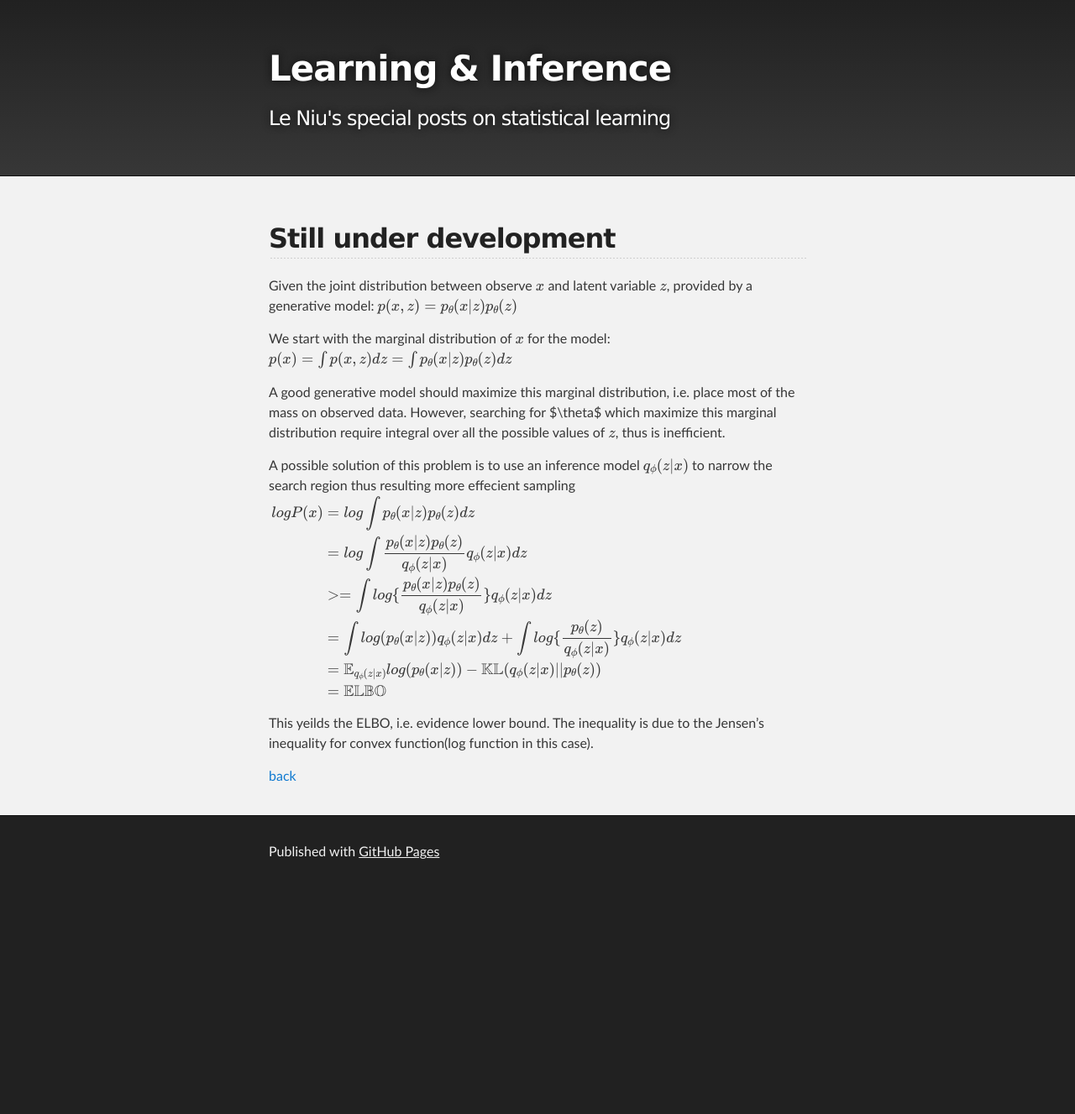
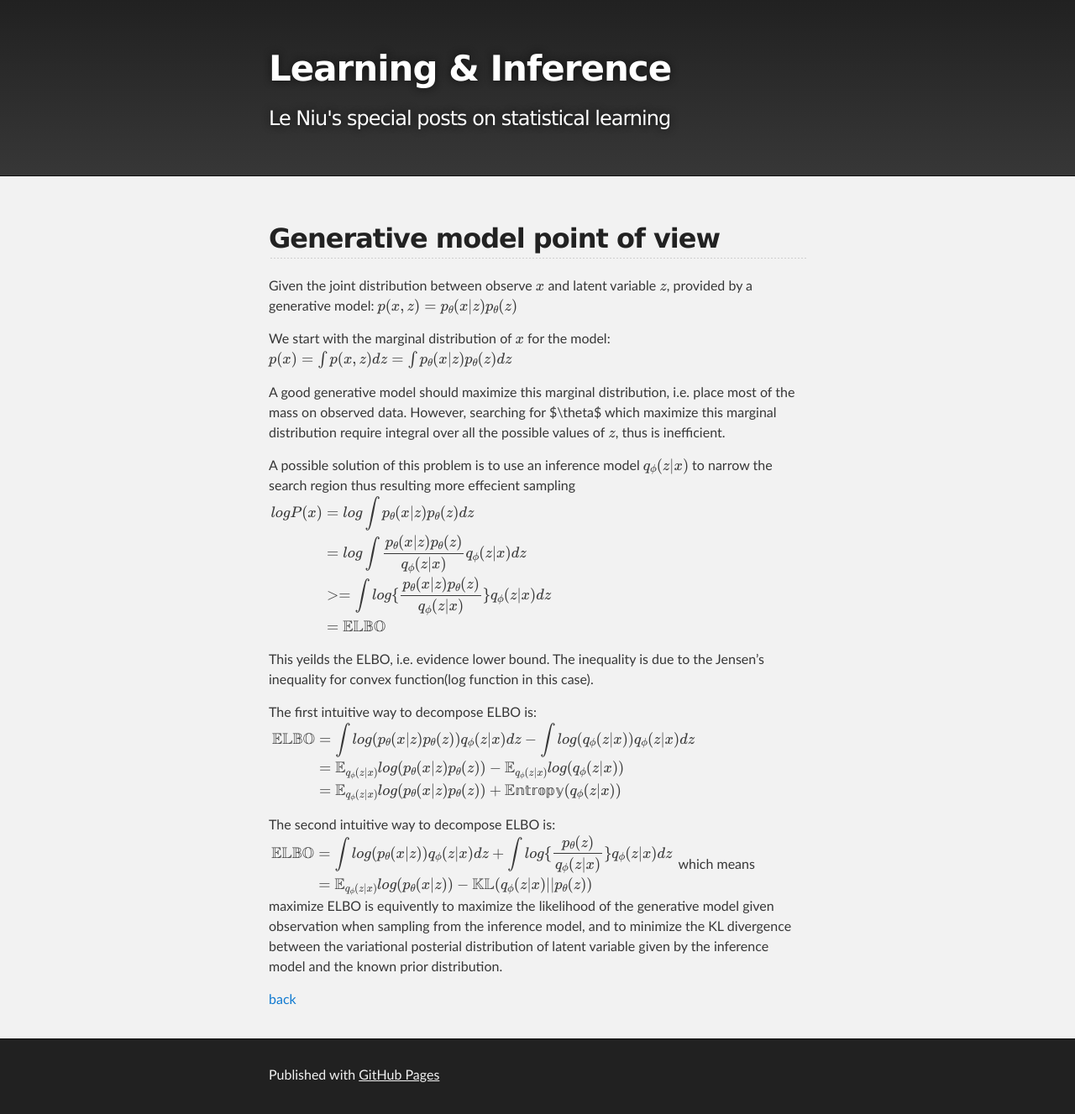
Before and after one commit to overshiki/overshiki.github.io, a Jekyll site: the page built from decomposingELBO.md, in a window 1280 px wide. Shown: the whole page at 84% size. Built offline with Jekyll 4.4.1, drawn with Linux system fonts in a browser that asks for light colours; formulas are drawn with MathJax 3; our own code applies the rules of GitHub Pages for plain Markdown files; before the commit the page ends 1061 px from its top, so only the background shows below that.

Commit message:
modify decomposingELBO

```diff
--- a/decomposingELBO.md
+++ b/decomposingELBO.md
@@ -2,7 +2,7 @@
 layout: default
 ---
 
-## Still under development
+## Generative model point of view
 
 Given the joint distribution between observe $$x$$ and latent variable $$z$$, provided by a generative model:
 $$
@@ -22,14 +22,33 @@ $$
 \begin{align*}
 logP(x) & = log \int p_{\theta}(x|z) p_{\theta}(z) dz \\
 		& = log \int \frac{p_{\theta}(x|z) p_{\theta}(z)}{q_{\phi}(z|x)} q_{\phi}(z|x) dz \\
-		&>= \int log \{ \frac{p_{\theta}(x|z) p_{\theta}(z)}{q_{\phi}(z|x)} \} q_{\phi}(z|x) dz \\
-		& = \int log(p_{\theta}(x|z)) q_{\phi}(z|x) dz + \int log \{ \frac{p_{\theta}(z)}{q_{\phi}(z|x)} \} q_{\phi}(z|x) dz \\
-		& = \mathbb{E}_{q_{\phi}(z|x)} log(p_{\theta}(x|z)) - \mathbb{KL}(q_{\phi}(z|x) || p_{\theta}(z))\\
+		&>= \int log \{\frac{p_{\theta}(x|z) p_{\theta}(z)}{q_{\phi}(z|x)} \} q_{\phi}(z|x) dz \\
 		& = \mathbb{ELBO}
 \end{align*}
 $$
 
+
 This yeilds the ELBO, i.e. evidence lower bound. The inequality is due to the Jensen's inequality for convex function(log function in this case).
+
+
+The first intuitive way to decompose ELBO is:
+$$
+\begin{align*}
+\mathbb{ELBO} &= \int log (p_{\theta}(x|z) p_{\theta}(z)) q_{\phi}(z|x) dz - \int log (q_{\phi}(z|x)) q_{\phi}(z|x) dz \\
+&= \mathbb{E}_{q_{\phi}(z|x)} log(p_{\theta}(x|z) p_{\theta}(z)) - \mathbb{E}_{q_{\phi}(z|x)} log(q_{\phi}(z|x)) \\
+&= \mathbb{E}_{q_{\phi}(z|x)} log(p_{\theta}(x|z) p_{\theta}(z)) + \mathbb{Entropy}(q_{\phi}(z|x))
+\end{align*}
+$$
+
+
+The second intuitive way to decompose ELBO is:
+$$
+\begin{align*}
+\mathbb{ELBO} & = \int log(p_{\theta}(x|z)) q_{\phi}(z|x) dz + \int log \{ \frac{p_{\theta}(z)}{q_{\phi}(z|x)} \} q_{\phi}(z|x) dz \\
+			  & = \mathbb{E}_{q_{\phi}(z|x)}log(p_{\theta}(x|z)) - \mathbb{KL}(q_{\phi}(z|x)||p_{\theta}(z))
+\end{align*}
+$$
+which means maximize ELBO is equivently to maximize the likelihood of the generative model given observation when sampling from the inference model, and to minimize the KL divergence between the variational posterial distribution of latent variable given by the inference model and the known prior distribution.
 
 
 
```
Also changed, not shown: index.md (+1 -1 lines).
